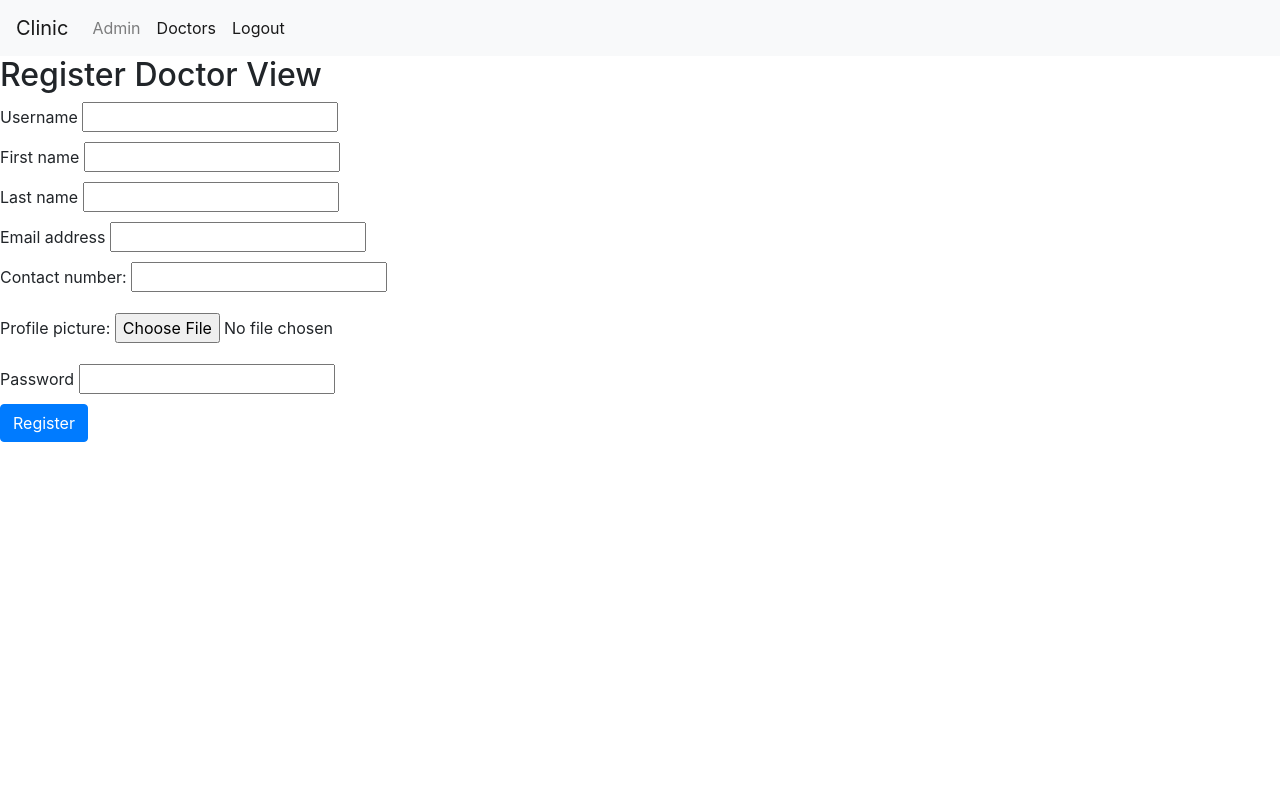
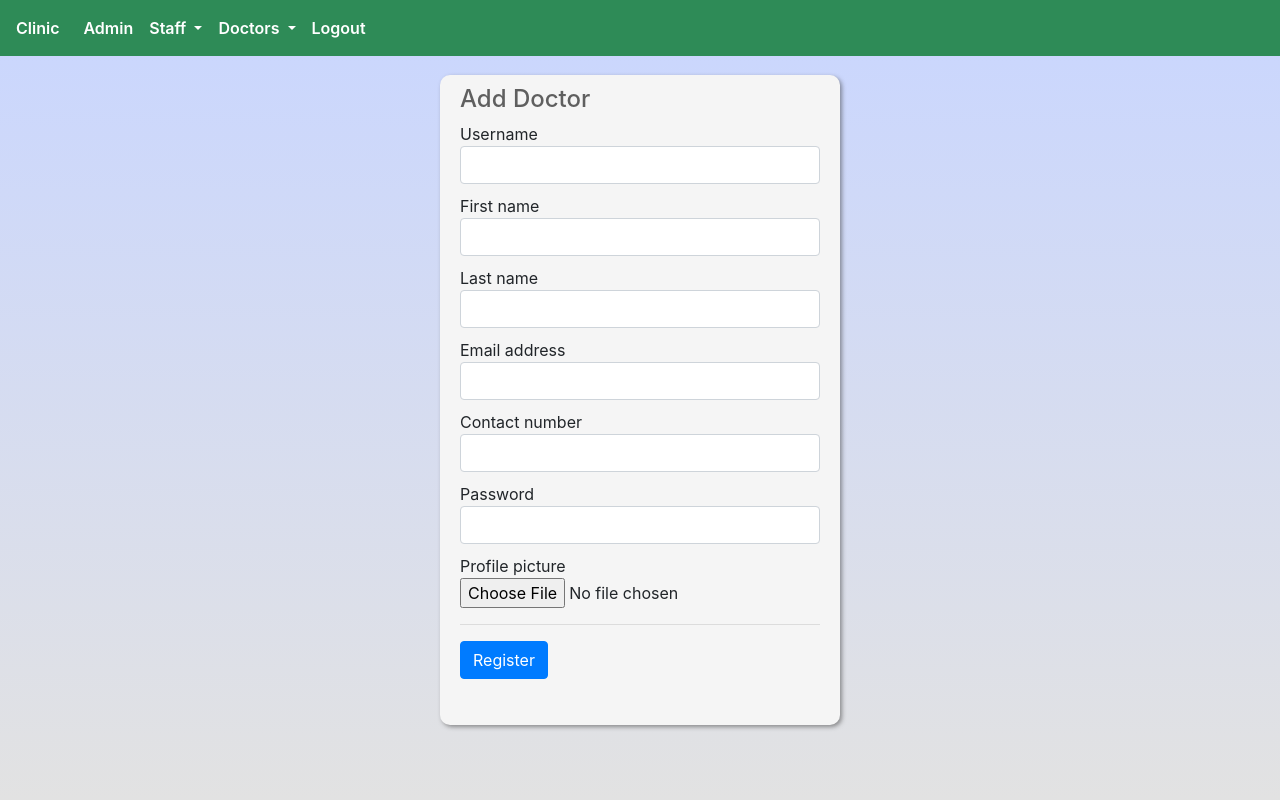
Before and after one commit to amiel-git/Clinic_Django_App, a Django app: page /doctor/ in a window 1280 px wide. Run offline with Django 3.2, Linux system fonts and the light colour scheme; a user stored in the database is signed in; some libraries are stand-ins or nearby versions.

Commit message:
Added styling

```diff
--- /dev/null
+++ b/accounts/templatetags/formcss.py
@@ -0,0 +1,7 @@
+from django import template
+register = template.Library()
+
+
+@register.filter(name='addclass')
+def addclass(field, css):
+    return field.as_widget(attrs={"class":css})
--- /dev/null
+++ b/static/css/main.css
@@ -0,0 +1,30 @@
+html, body {
+    margin: 0;
+    padding: 0;
+    box-sizing: border-box;
+    height: 100%;
+    background: #C9D6FF;  /* fallback for old browsers */
+background: -webkit-linear-gradient(to top, #E2E2E2, #C9D6FF);  /* Chrome 10-25, Safari 5.1-6 */
+background: linear-gradient(to top, #E2E2E2, #C9D6FF); /* W3C, IE 10+/ Edge, Firefox 16+, Chrome 26+, Opera 12+, Safari 7+ */
+
+}
+
+.navbar, .dropdown-menu {
+    background:seagreen !important;
+
+}
+
+.dropdown-menu a:hover{
+    background:lightcyan;
+    color: black !important;
+}
+
+.navbar a {
+    font-size: 16px;
+    color:white !important;
+    font-weight: 600;
+}
+
+.jumbotron{
+    margin-bottom: 0px !important;
+}
--- /dev/null
+++ b/static/css/register_staff.css
@@ -0,0 +1,12 @@
+.register-staff-form-container {
+    width: 400px;
+    height: 650px;
+    background: whitesmoke;
+    padding: 10px 20px 10px;
+    border-radius: 10px;
+    position: absolute;
+    top:50%;
+    left: 50%;
+    transform: translate(-50%,-50%);
+    box-shadow: 2px 2px 4px rgba(53, 53, 53,0.5);
+}
--- a/templates/core/base.html
+++ b/templates/core/base.html
@@ -6,6 +6,10 @@
     <link rel="stylesheet" href="https://stackpath.bootstrapcdn.com/bootstrap/4.3.1/css/bootstrap.min.css" integrity="sha384-ggOyR0iXCbMQv3Xipma34MD+dH/1fQ784/j6cY/iJTQUOhcWr7x9JvoRxT2MZw1T" crossorigin="anonymous">
     <title>Clinic</title>
     {% load static %}
+    <link rel="stylesheet" href="{% static 'css/main.css'%}">
+    {% block head_block %}
+    {% endblock head_block %}
+
 </head>
 <body>
     <nav class="navbar navbar-expand-lg navbar-light bg-light">
@@ -20,8 +24,23 @@
               <a class="nav-link" href="http://127.0.0.1:8000/admin">Admin</a>
             </li>
             {% if user.is_authenticated %}
-            <li class="nav-item active">
-              <a class="nav-link" href="{% url 'doctor:doctor_list' %}">Doctors</a>
+            <li class="nav-item dropdown">
+              <a class="nav-link dropdown-toggle" href="#" id="navbarDropdownMenuLink" data-toggle="dropdown" aria-haspopup="true" aria-expanded="false">
+                Staff
+              </a>
+              <div class="dropdown-menu" aria-labelledby="navbarDropdownMenuLink">
+                <a class="dropdown-item" href="#">List</a>
+                <a class="dropdown-item" href="{% url 'accounts:create_staff'%}">Create</a>
+              </div>
+            </li>
+            <li class="nav-item dropdown">
+              <a class="nav-link dropdown-toggle" href="#" id="navbarDropdownMenuLink" data-toggle="dropdown" aria-haspopup="true" aria-expanded="false">
+                Doctors
+              </a>
+              <div class="dropdown-menu" aria-labelledby="navbarDropdownMenuLink">
+                <a class="dropdown-item" href="{% url 'doctor:doctor_list' %}">List</a>
+                <a class="dropdown-item" href="{% url 'doctor:doctor_create'%}">Create</a>
+              </div>
             </li>
             <li class="nav-item active">
               <a class="nav-link" href="{% url 'accounts:logout' %}">Logout</a>
@@ -29,9 +48,6 @@
             {% else %}
             <li class="nav-item">
               <a class="nav-link" href="{% url 'accounts:login' %}">Login</a>
-            </li>
-            <li class="nav-item">
-              <a class="nav-link" href="{% url 'accounts:create_staff'%}">Register</a>
             </li>
             {% endif %}
           </ul>
--- a/templates/doctor/doctor_confirm_delete.html
+++ b/templates/doctor/doctor_confirm_delete.html
@@ -7,7 +7,7 @@
     <h2>Are you sure you want to delete {{doctor.user.first_name}}?</h2>
     <form method="POST">
         {% csrf_token %}
-        <input type="submit" value="Delete" class="btn btn-warning"> <a href="{% url 'doctor:doctor_list' %}">CANCEL</a>
+        <input type="submit" value="DELETE" class="btn btn-danger"> <a href="{% url 'doctor:doctor_list' %}">cancel</a>
     </form>
 
 
--- a/templates/doctor/doctors_detail.html
+++ b/templates/doctor/doctors_detail.html
@@ -12,9 +12,9 @@
       <p class="card-text">Username: {{doctor_detail.user.username}}</p>
       <p class="card-text">Email: {{doctor_detail.user.email}}</p>
       <p class="card-text">Contact Number: {{doctor_detail.contact_number}}</p>
+      <a href="{% url 'doctor:doctor_update' pk=doctor_detail.user.id %}" class="btn btn-warning">Update</a>
+      <br>
+      <a href="{% url 'doctor:doctor_delete' pk=doctor_detail.id%}" class="btn btn-danger">Delete</a>
     </div>
-    <a href="{% url 'doctor:doctor_update' pk=doctor_detail.user.id %}" class="btn btn-warning">Update</a>
-    <br>
-    <a href="{% url 'doctor:doctor_delete' pk=doctor_detail.id%}" class="btn btn-danger">Delete</a>
   </div>
 {% endblock body_block %}
--- a/templates/doctor/register_doctor.html
+++ b/templates/doctor/register_doctor.html
@@ -1,35 +1,42 @@
 {% extends 'core/base.html' %}
 
+{% block head_block %}
+{% load static %}
+{% load formcss %}
+<link rel="stylesheet" href="{% static 'css/register_staff.css'%}">
+{% endblock head_block %}
 
 {% block body_block %}
-<h2>Register Doctor View</h2>
-<div class="doctor-form-container">
+<div class="register-staff-form-container">
+    <h4 style="color:#5f5f5f;">Add Doctor</h4>
     <form method="POST">
         {% csrf_token %}
         <div class="form-input">
-            {{user_form.username.label}} {{user_form.username}}
+            {{user_form.username.label}} {{user_form.username | addclass:"form-control" }}
         </div>
 
         <div class="form-input">
-            {{user_form.first_name.label}} {{user_form.first_name}}
+            {{user_form.first_name.label}} {{user_form.first_name | addclass:"form-control"}}
         </div>
 
         <div class="form-input">
-            {{user_form.last_name.label}} {{user_form.last_name}}
+            {{user_form.last_name.label}} {{user_form.last_name | addclass:"form-control" }}
         </div>
 
         <div class="form-input">
-            {{user_form.email.label}} {{user_form.email}}
+            {{user_form.email.label}} {{user_form.email | addclass:"form-control" }}
         </div>
 
         <div class="form-input">
-            {{ doctor_form.as_p }}
+        {{ doctor_form.contact_number.label }} {{ doctor_form.contact_number | addclass:"form-control" }}
         </div>
 
         <div class="form-input">
-            {{user_form.password.label}} {{user_form.password}}
+            {{user_form.password.label}} {{user_form.password | addclass:"form-control"}}
         </div>
 
+        {{ doctor_form.profile_picture.label }} {{ doctor_form.profile_picture }}
+        <hr>
         <input type="submit" value="Register" class="btn btn-primary">
 
     </form>
```
Also changed, not shown: static/css/login.css (added, +19 -0 lines), templates/core/index.html (+8 -4 lines), templates/core/login.html (+15 -7 lines), templates/core/register.html (+17 -7 lines), templates/doctor/doctors_list.html (+38 -11 lines), accounts/views.py (line endings or trailing spaces), db.sqlite3, static/css/doctor_list.css (added).
